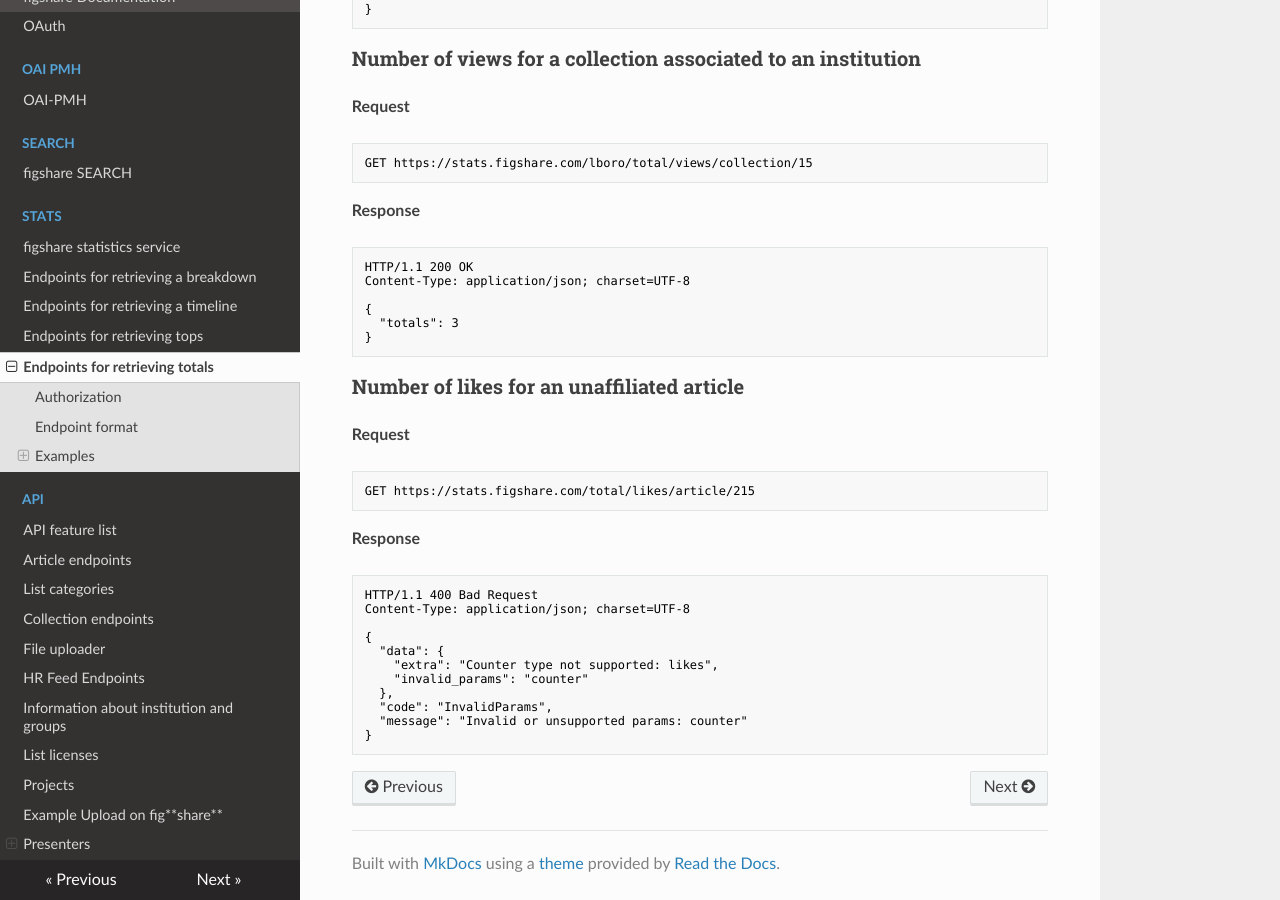
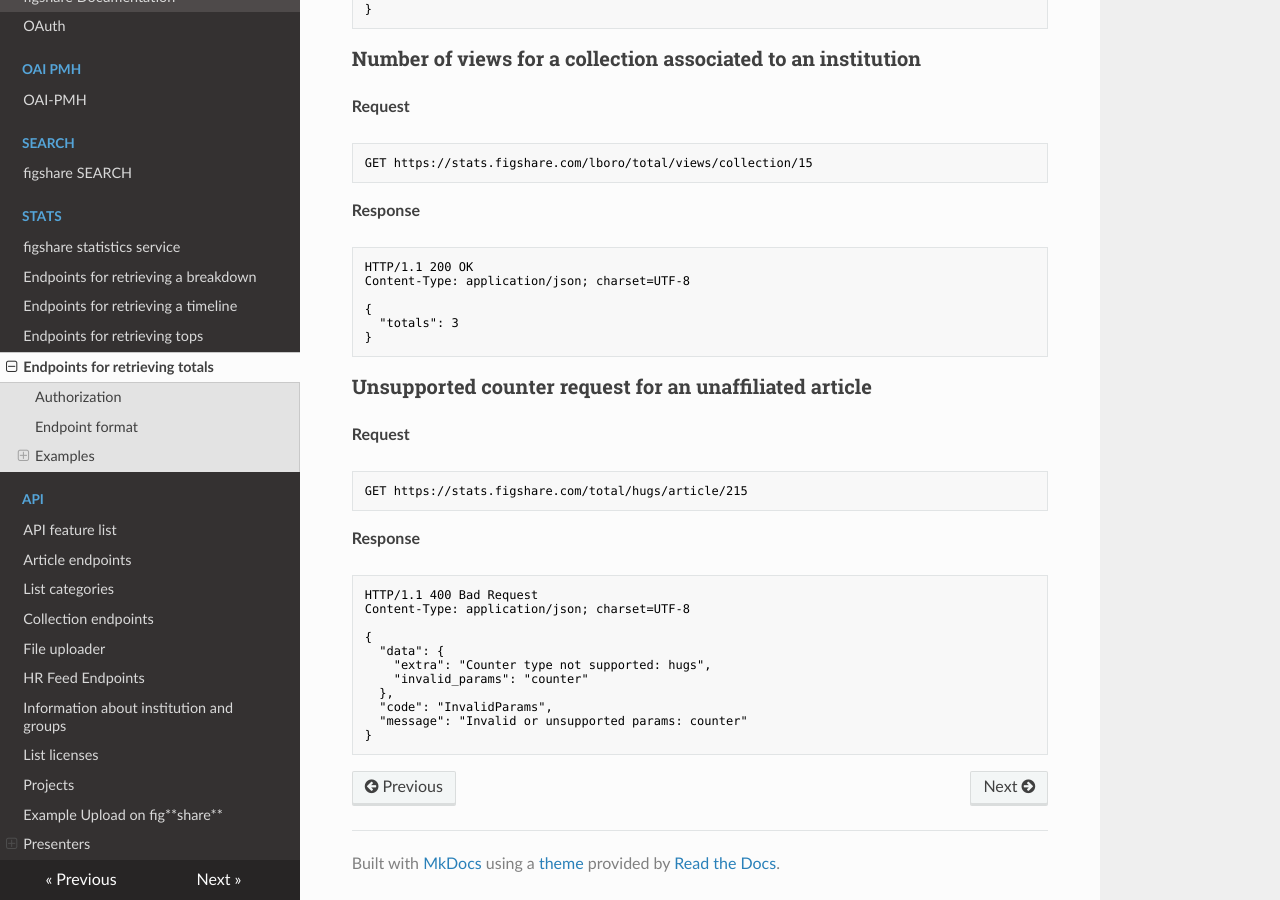
Before and after one commit to figshare/user_documentation, an MkDocs documentation site: the page built from docs/Stats/totals.md, in a window 1280 px wide and 900 px high, scrolled down 1716 px. Built offline with MkDocs 1.6.1, drawn with Linux system fonts in a browser that asks for light colours; nearby versions of some CDN libraries.

Commit message:
Clarify invalid counter request in the stats API

````diff
--- a/docs/Stats/totals.md
+++ b/docs/Stats/totals.md
@@ -114,12 +114,12 @@ Content-Type: application/json; charset=UTF-8
 ```
 
 
-### Number of likes for an unaffiliated article
+### Unsupported counter request for an unaffiliated article
 
 **Request**
 
 ```http
-GET https://stats.figshare.com/total/likes/article/215
+GET https://stats.figshare.com/total/hugs/article/215
 ```
 
 **Response**
@@ -130,7 +130,7 @@ Content-Type: application/json; charset=UTF-8
 
 {
   "data": {
-    "extra": "Counter type not supported: likes",
+    "extra": "Counter type not supported: hugs",
     "invalid_params": "counter"
   },
   "code": "InvalidParams",
````
